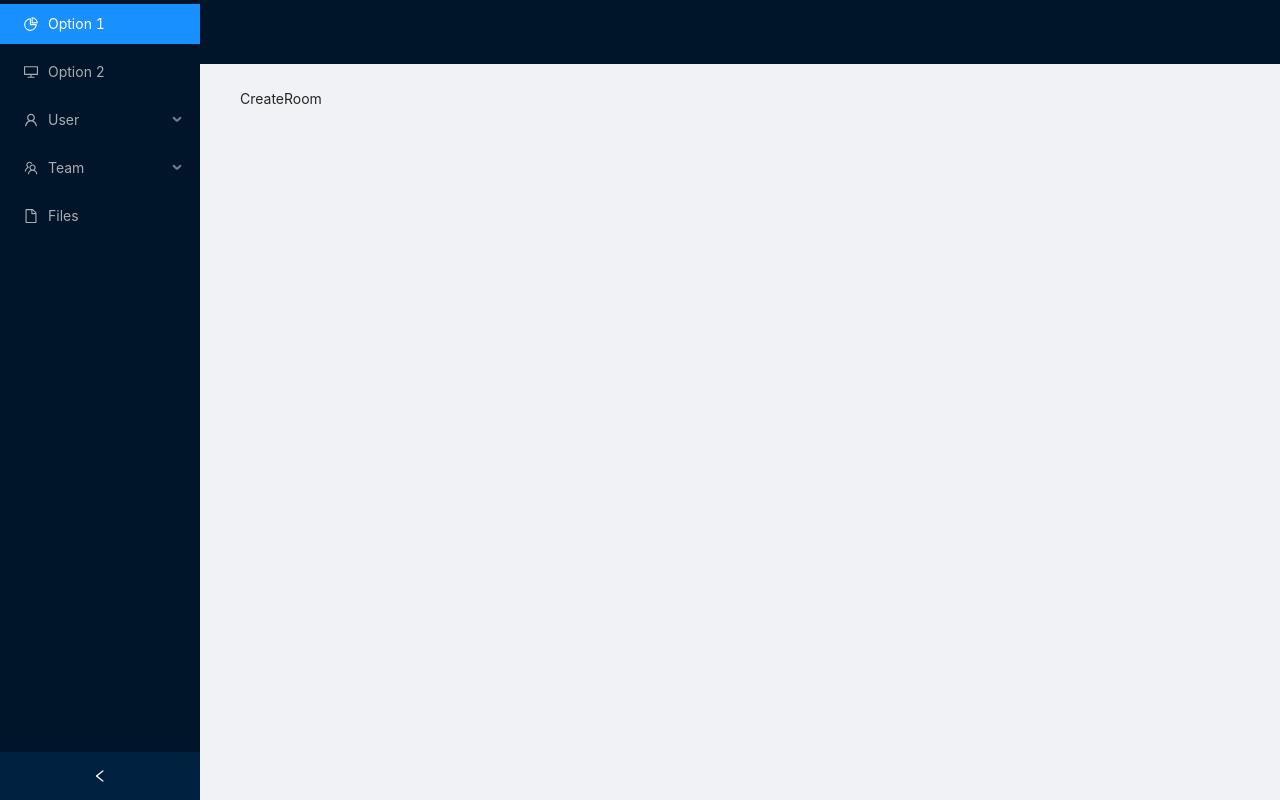
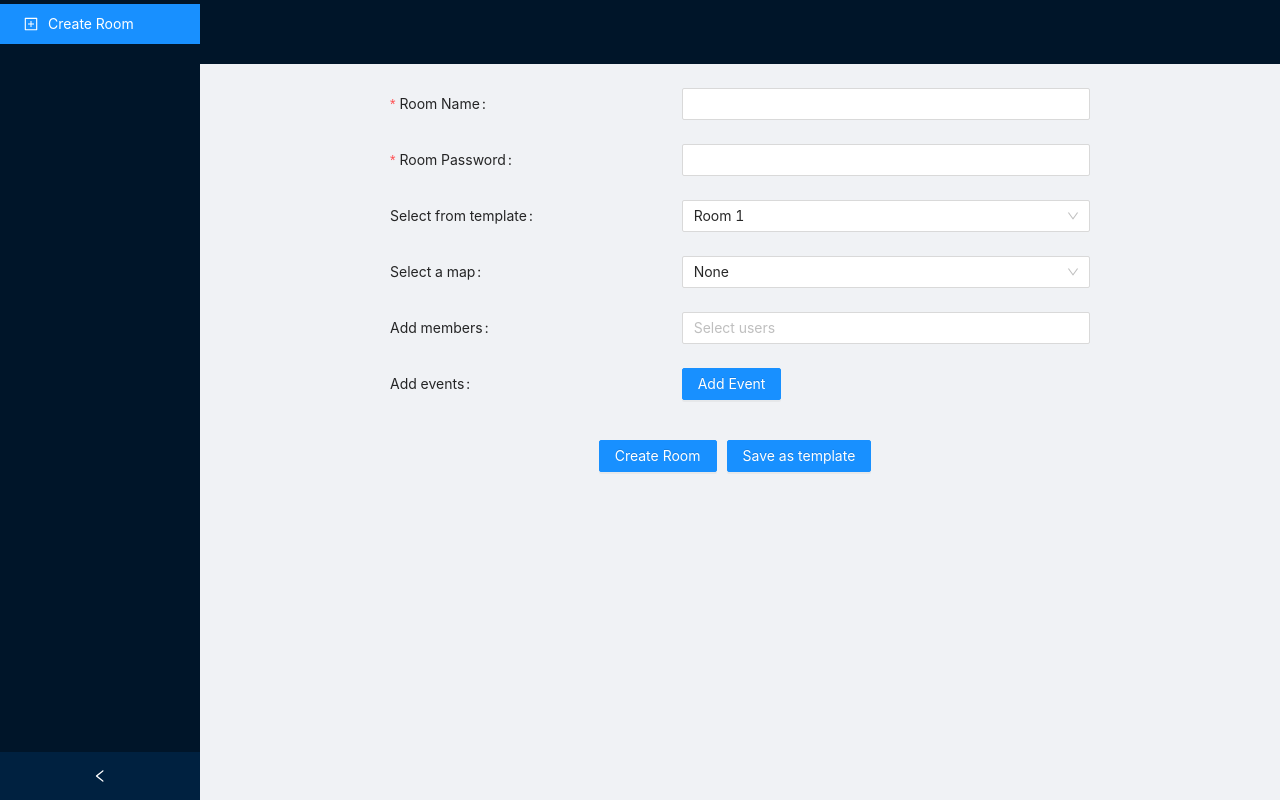
Before and after one commit to RasenganORG/Landmarks-FrontEnd, a React (Create React App) app: page /rooms/new in a window 1280 px wide. Built offline with nearby package versions, Linux system fonts and the light colour scheme; sample sign-in values are in the browser's storage.

Commit message:
Feature/create room (#2)
* feat: add create room page & add navigate to side menu & center components inside LayoutPage

* chore: remove console.log from LayoutPage

```diff
--- a/package.json
+++ b/package.json
@@ -9,6 +9,7 @@
     "@testing-library/user-event": "^13.5.0",
     "antd": "^4.22.0",
     "axios": "^0.27.2",
+    "lodash": "^4.17.21",
     "react": "^18.2.0",
     "react-dom": "^18.2.0",
     "react-redux": "^8.0.2",
--- a/src/components/LayoutPage/LayoutPage.js
+++ b/src/components/LayoutPage/LayoutPage.js
@@ -1,41 +1,47 @@
-import {
-  DesktopOutlined,
-  FileOutlined,
-  PieChartOutlined,
-  TeamOutlined,
-  UserOutlined,
-} from '@ant-design/icons';
+import { PlusSquareOutlined } from '@ant-design/icons';
 import { Layout, Menu } from 'antd';
-import React, { useState } from 'react';
-import { Outlet } from 'react-router-dom';
+import { useEffect, useState } from 'react';
+import { Outlet, useNavigate, useLocation } from 'react-router-dom';
+import classes from './LayoutPage.module.css';
+
 const { Header, Content, Sider } = Layout;
 
-function getItem(label, key, icon, children) {
+function getItem(label, key, icon, path, children) {
   return {
+    label,
     key,
     icon,
+    path,
     children,
-    label,
   };
 }
 
-const items = [
-  getItem('Option 1', '1', <PieChartOutlined />),
-  getItem('Option 2', '2', <DesktopOutlined />),
-  getItem('User', 'sub1', <UserOutlined />, [
-    getItem('Tom', '3'),
-    getItem('Bill', '4'),
-    getItem('Alex', '5'),
-  ]),
-  getItem('Team', 'sub2', <TeamOutlined />, [
-    getItem('Team 1', '6'),
-    getItem('Team 2', '8'),
-  ]),
-  getItem('Files', '9', <FileOutlined />),
+const menuItems = [
+  getItem('Create Room', 'createRoom', <PlusSquareOutlined />, '/rooms/new'),
 ];
 
 const LayoutPage = () => {
+  const [current, setCurrent] = useState('');
   const [collapsed, setCollapsed] = useState(false);
+  const navigate = useNavigate();
+  const location = useLocation();
+
+  const currentPath = location.pathname;
+
+  useEffect(() => {
+    menuItems.forEach((item) =>
+      setCurrent(item.path === currentPath ? item.key : '')
+    );
+  }, [currentPath]);
+
+  const onClickRooms = (e) => {
+    // Set current active menu item
+    if (e.key === 'createRoom') {
+      navigate('rooms/new');
+      return;
+    }
+  };
+
   return (
     <Layout
       style={{
@@ -50,9 +56,10 @@ const LayoutPage = () => {
         <div className='logo' />
         <Menu
           theme='dark'
-          defaultSelectedKeys={['1']}
+          selectedKeys={[current]}
           mode='inline'
-          items={items}
+          items={menuItems}
+          onClick={onClickRooms}
         />
       </Sider>
       <Layout className='site-layout'>
@@ -68,7 +75,7 @@ const LayoutPage = () => {
           }}
         >
           <div
-            className='site-layout-background'
+            className={classes['layout-content']}
             style={{
               padding: 24,
               minHeight: 360,
--- /dev/null
+++ b/src/components/LayoutPage/LayoutPage.module.css
@@ -0,0 +1,6 @@
+.layout-content {
+    display: flex;
+    flex-direction: column;
+    justify-content: center;
+    align-items: center;
+}
--- a/src/components/Rooms/CreateRoom.js
+++ b/src/components/Rooms/CreateRoom.js
@@ -1,5 +1,167 @@
-import React from 'react';
+import { useMemo, useRef, useState } from 'react';
+import { Button, Select, Form, Input, Spin } from 'antd';
+import debounce from 'lodash/debounce';
+
+const { Option } = Select;
+
+const layout = {
+  labelCol: {
+    span: 10,
+  },
+  wrapperCol: {
+    span: 24,
+  },
+};
+
+function DebounceSelect({ fetchOptions, debounceTimeout = 800, ...props }) {
+  const [fetching, setFetching] = useState(false);
+  const [options, setOptions] = useState([]);
+  const fetchRef = useRef(0);
+  const debounceFetcher = useMemo(() => {
+    const loadOptions = (value) => {
+      fetchRef.current += 1;
+      const fetchId = fetchRef.current;
+      setOptions([]);
+      setFetching(true);
+      fetchOptions(value).then((newOptions) => {
+        if (fetchId !== fetchRef.current) {
+          // for fetch callback order
+          return;
+        }
+
+        setOptions(newOptions);
+        setFetching(false);
+      });
+    };
+
+    return debounce(loadOptions, debounceTimeout);
+  }, [fetchOptions, debounceTimeout]);
+  return (
+    <Select
+      labelInValue
+      filterOption={false}
+      onSearch={debounceFetcher}
+      notFoundContent={fetching ? <Spin size='small' /> : null}
+      {...props}
+      options={options}
+    />
+  );
+} // Usage of DebounceSelect
+
+async function fetchUserList(username) {
+  console.log('fetching user', username);
+  return fetch('https://randomuser.me/api/?results=5')
+    .then((response) => response.json())
+    .then((body) =>
+      body.results.map((user) => ({
+        label: `${user.name.first} ${user.name.last}`,
+        value: user.login.username,
+      }))
+    );
+}
+
+const onSubmit = (values) => {
+  const roomData = { ...values };
+  console.log('Room data:', roomData);
+};
 
 export function CreateRoom() {
-  return <div>CreateRoom</div>;
+  const [value, setValue] = useState([]);
+
+  return (
+    <Form
+      {...layout}
+      name='create_room'
+      labelAlign='left'
+      style={{ width: '100%', maxWidth: '700px' }}
+      initialValues={{
+        roomName: '',
+        password: '',
+        selectTemplate: 'Room 1',
+        selectMap: 'None',
+      }}
+      onFinish={onSubmit}
+    >
+      <Form.Item
+        name='roomName'
+        label='Room Name'
+        rules={[
+          {
+            required: true,
+            message: 'Please enter a room name !',
+          },
+        ]}
+      >
+        <Input data-cy='room-name-input' />
+      </Form.Item>
+      <Form.Item
+        name='password'
+        label='Room Password'
+        rules={[
+          {
+            required: true,
+            message: 'Please enter a password for the room !',
+          },
+        ]}
+      >
+        <Input type='password' />
+      </Form.Item>
+
+      <Form.Item name='selectTemplate' label='Select from template'>
+        <Select placeholder='Create room from template'>
+          <Option value='None'>None</Option>
+          <Option value='Room 1'>Room 1</Option>
+          <Option value='Option2'>Option2</Option>
+        </Select>
+      </Form.Item>
+
+      <Form.Item name='selectMap' label='Select a map'>
+        <Select placeholder='Choose a map for your room'>
+          <Option value='None'>None</Option>
+          <Option value='Option2'>Option2</Option>
+        </Select>
+      </Form.Item>
+      <Form.Item name='addUsers' label='Add members'>
+        <DebounceSelect
+          mode='multiple'
+          value={value}
+          placeholder='Select users'
+          fetchOptions={fetchUserList}
+          onChange={(newValue) => {
+            setValue(newValue);
+          }}
+          style={{
+            width: '100%',
+          }}
+        />
+      </Form.Item>
+      <Form.Item name='addEvents' label='Add events'>
+        <Button type='primary' htmlType='button'>
+          Add Event
+        </Button>
+      </Form.Item>
+
+      <Form.Item
+        style={{
+          textAlign: 'center',
+          margin: '30px 0 0 0',
+        }}
+      >
+        <Button
+          style={{ margin: '10px 10px 0 0' }}
+          type='primary'
+          htmlType='submit'
+        >
+          Create Room
+        </Button>
+        <Button
+          style={{ margin: '10px 10px 0 0' }}
+          type='primary'
+          htmlType='submit'
+        >
+          Save as template
+        </Button>
+      </Form.Item>
+    </Form>
+  );
 }
```
Also changed, not shown: 1 other file (tests, documents, lock files or other folders).
